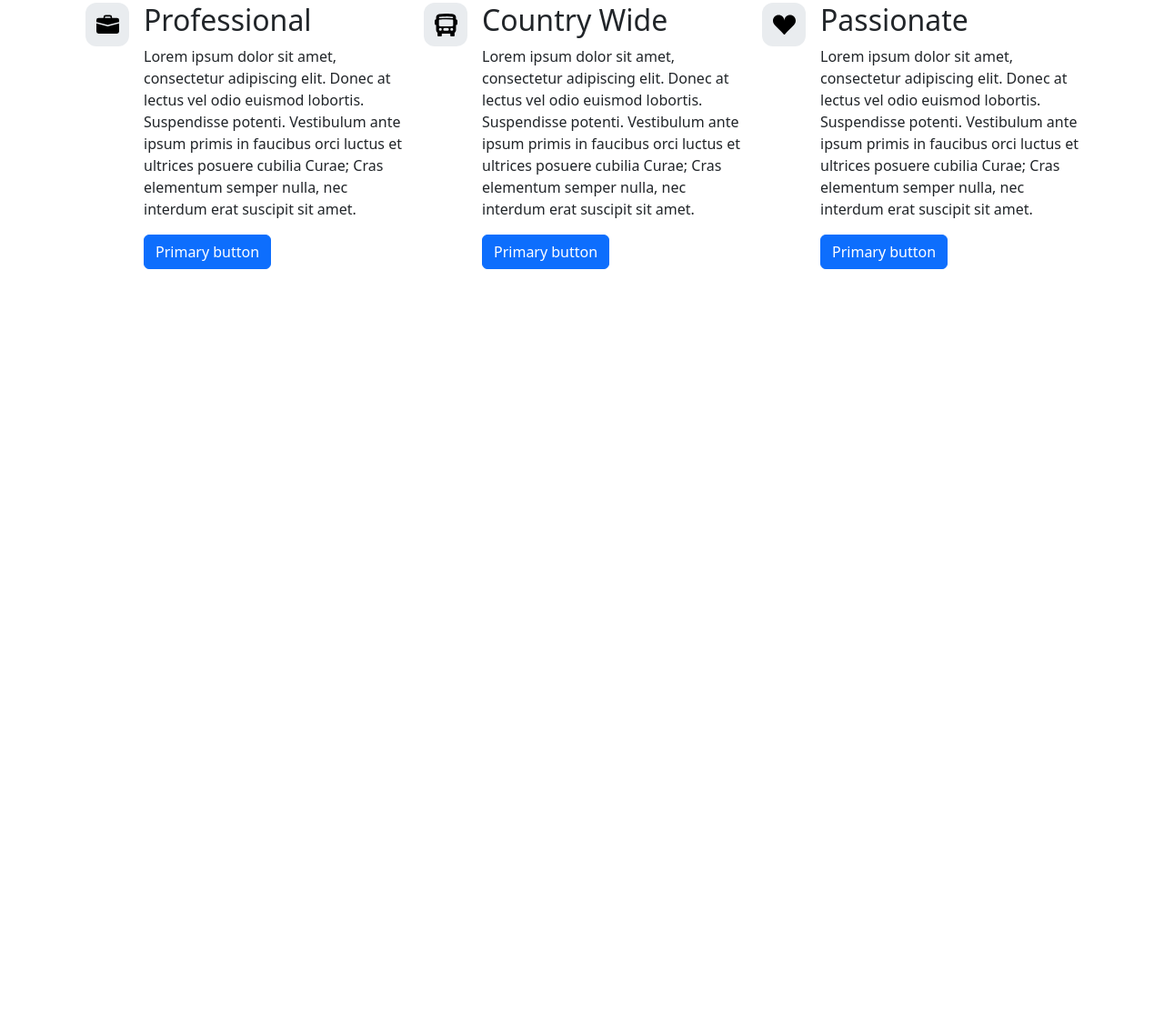
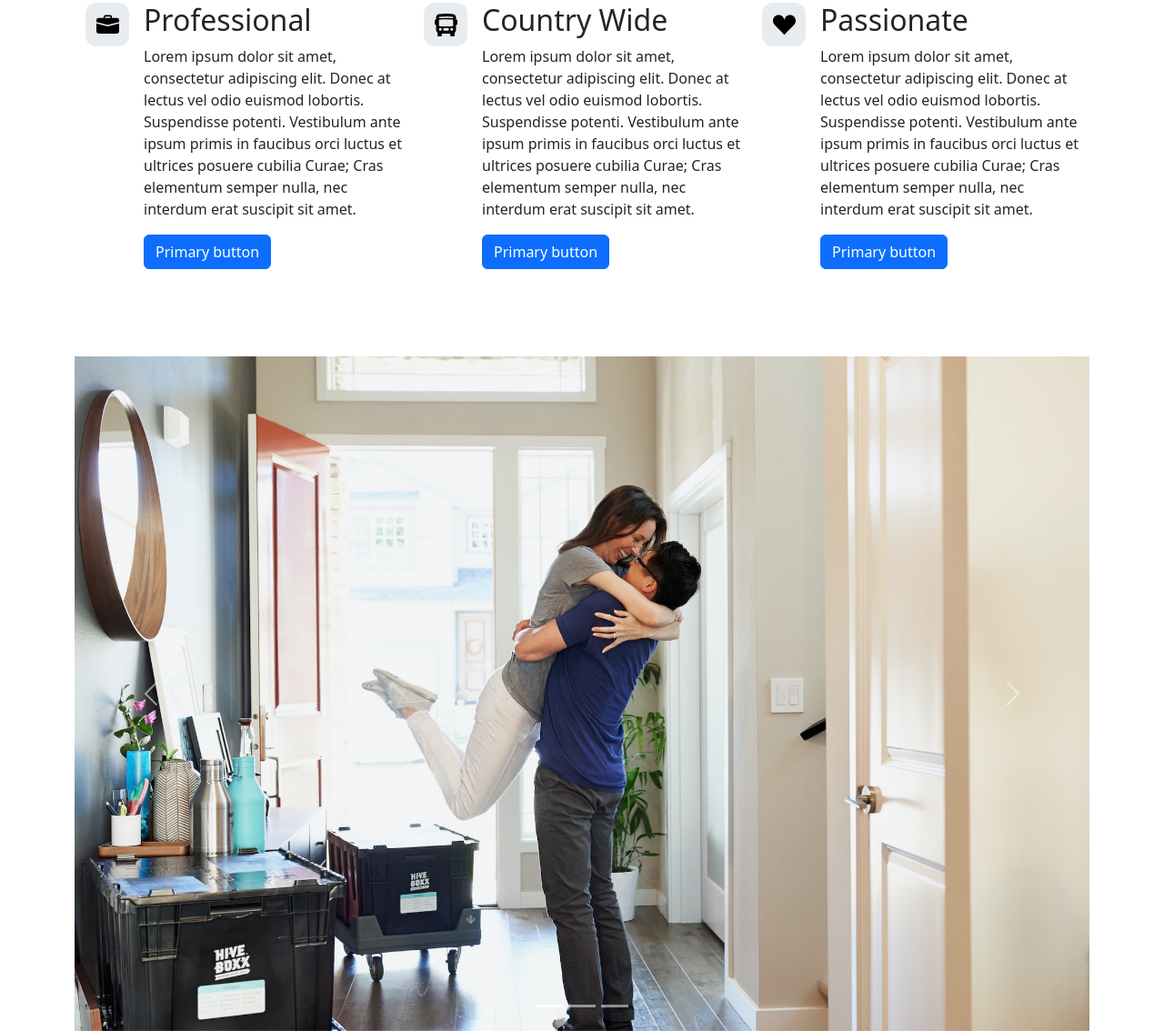
Before and after one commit to ItzYaboiiJoe/Moving-Company-Front-Page, a plain HTML site: page index.html in a window 1280 px wide. Shown: the part 936-2070 px from the top of the page at 91% size. Before the commit the page ends 1328 px from the top, so only its background shows below. Drawn offline with nearby package versions, Linux system fonts and the light colour scheme.

Commit message:
Added a Carousel

```diff
--- a/index.html
+++ b/index.html
@@ -14,6 +14,8 @@
   </head>
 
   <body>
+    <!-- Nav Bar -->
+
     <nav class="navbar navbar-expand-lg bg-body-tertiary">
       <div class="container-fluid">
         <a class="navbar-brand" href="#"
@@ -79,6 +81,8 @@
       </div>
     </nav>
 
+    <!-- Top Body -->
+
     <div class="px-4 pt-5 my-5 text-center border-bottom">
       <h1 class="display-4 fw-bold text-body-emphasis">
         We Take Care Of It All
@@ -109,6 +113,8 @@
         </div>
       </div>
     </div>
+
+    <!-- Specialities Body -->
 
     <div class="container px-4 py-5" id="hanging-icons">
       <h2 class="pb-2 border-bottom">Who We Are?</h2>
@@ -170,6 +176,67 @@
       </div>
     </div>
 
+    <!-- Slides -->
+
+    <div class="container">
+      <div id="carouselExampleIndicators" class="carousel slide">
+        <div class="carousel-indicators">
+          <button
+            type="button"
+            data-bs-target="#carouselExampleIndicators"
+            data-bs-slide-to="0"
+            class="active"
+            aria-current="true"
+            aria-label="Slide 1"
+          ></button>
+          <button
+            type="button"
+            data-bs-target="#carouselExampleIndicators"
+            data-bs-slide-to="1"
+            aria-label="Slide 2"
+          ></button>
+          <button
+            type="button"
+            data-bs-target="#carouselExampleIndicators"
+            data-bs-slide-to="2"
+            aria-label="Slide 3"
+          ></button>
+        </div>
+        <div class="carousel-inner">
+          <div class="carousel-item active">
+            <img
+              src="/Assets/couple.jpg"
+              class="d-block w-100"
+              alt="Happy Couple"
+            />
+          </div>
+          <div class="carousel-item">
+            <img src="/Assets/dog.jpg" class="d-block w-100" alt="Dog In Box" />
+          </div>
+          <div class="carousel-item">
+            <img src="/Assets/family.jpg" class="d-block w-100" alt="Family" />
+          </div>
+        </div>
+        <button
+          class="carousel-control-prev"
+          type="button"
+          data-bs-target="#carouselExampleIndicators"
+          data-bs-slide="prev"
+        >
+          <span class="carousel-control-prev-icon" aria-hidden="true"></span>
+          <span class="visually-hidden">Previous</span>
+        </button>
+        <button
+          class="carousel-control-next"
+          type="button"
+          data-bs-target="#carouselExampleIndicators"
+          data-bs-slide="next"
+        >
+          <span class="carousel-control-next-icon" aria-hidden="true"></span>
+          <span class="visually-hidden">Next</span>
+        </button>
+      </div>
+    </div>
     <script
       src="https://cdn.jsdelivr.net/npm/bootstrap@5.3.0-alpha3/dist/js/bootstrap.bundle.min.js"
       integrity="sha384-ENjdO4Dr2bkBIFxQpeoTz1HIcje39Wm4jDKdf19U8gI4ddQ3GYNS7NTKfAdVQSZe"
```
